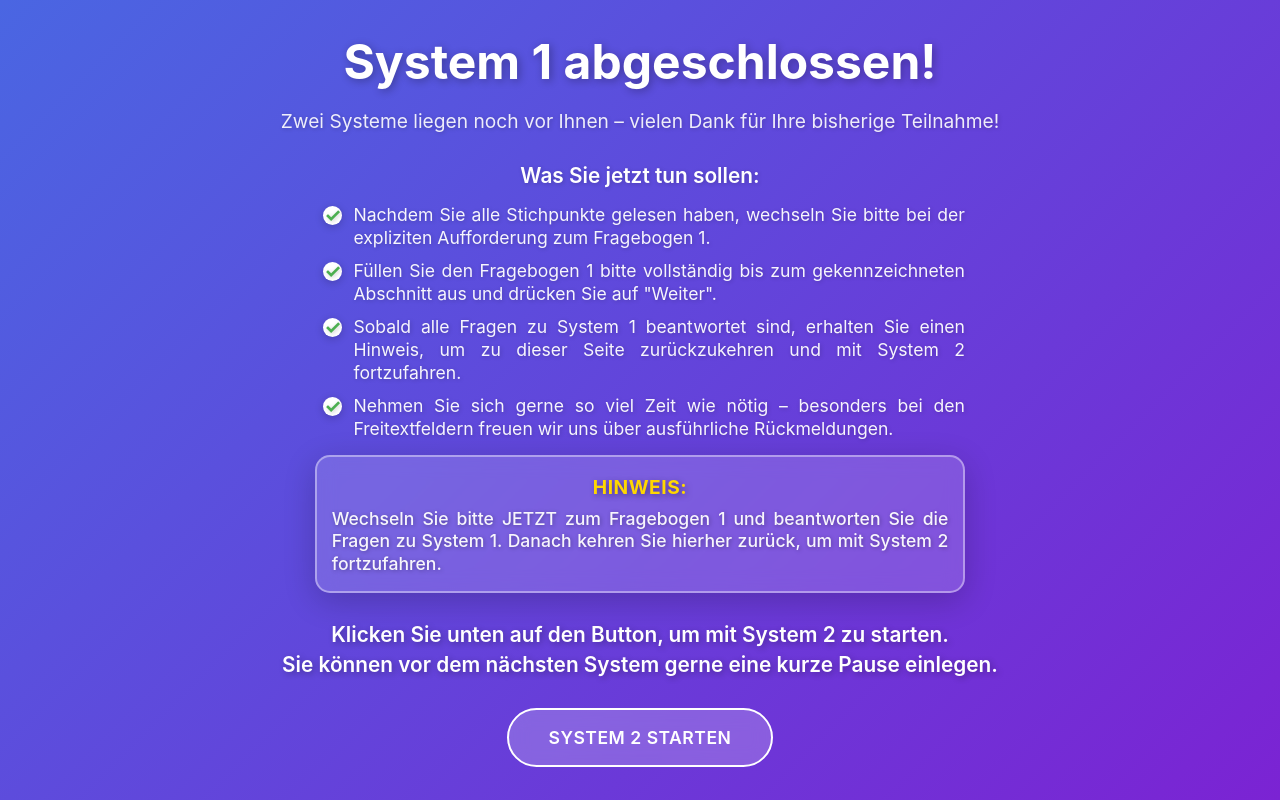
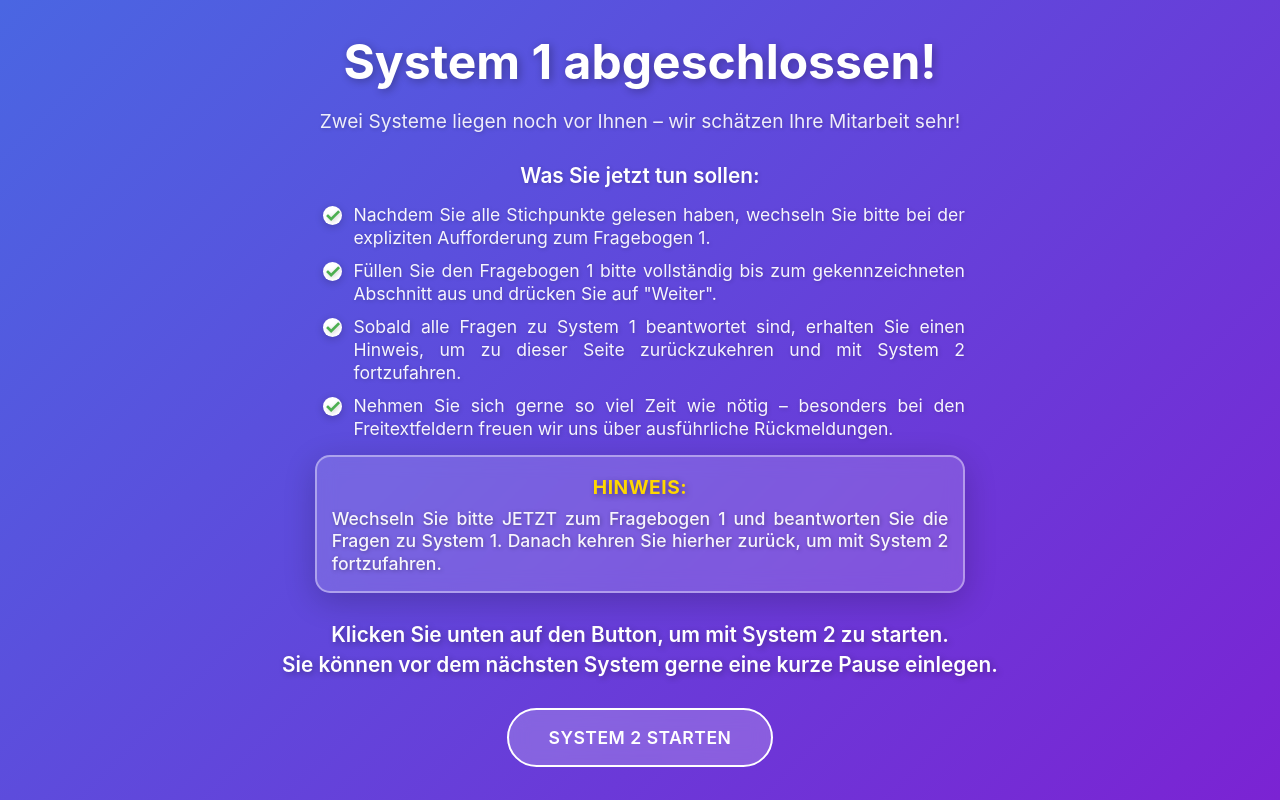
Before and after one commit to CheesoC/Ba-Prototyp_v3, a Vue app: page /level-1-complete in a window 1280 px wide. Built offline with nearby package versions, Linux system fonts and the light colour scheme.

Commit message:
Update completion message in Level1Complete.vue

```diff
--- a/src/components/Level1Complete.vue
+++ b/src/components/Level1Complete.vue
@@ -26,7 +26,7 @@ const nextUrl = computed(() => {
     <div class="content-container">
       <h1 class="main-title">System 1 abgeschlossen!</h1>
       <p class="description">
-        Zwei Systeme liegen noch vor Ihnen – vielen Dank für Ihre bisherige Teilnahme!
+        Zwei Systeme liegen noch vor Ihnen – wir schätzen Ihre Mitarbeit sehr!
       </p>
       <div class="todo-section">
         <h2 class="todo-title">Was Sie jetzt tun sollen:</h2>
```
